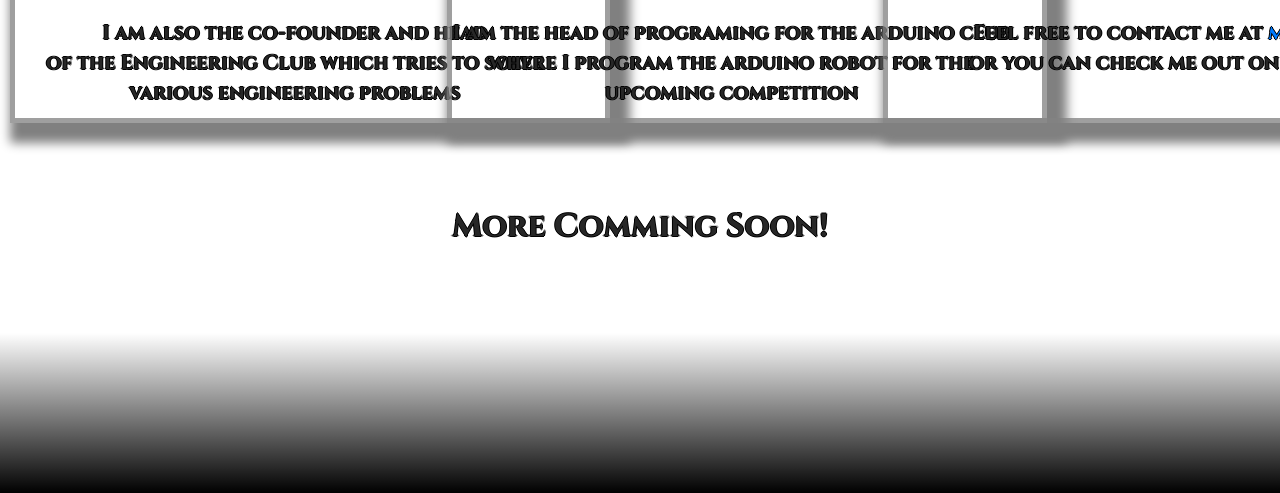
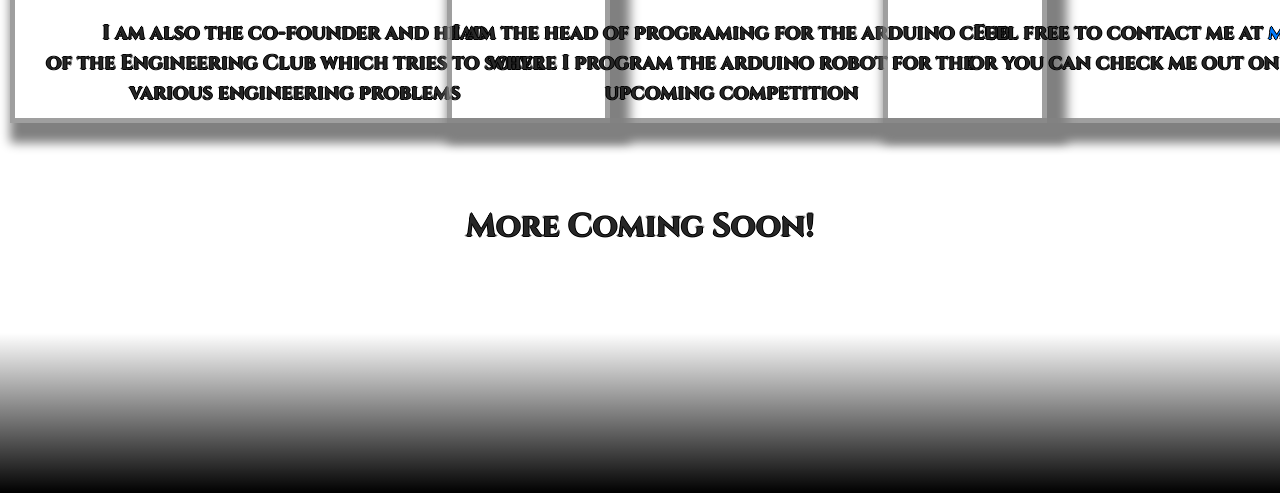
Before and after one commit to YoussefZayed/Portfolio, a plain HTML site: page index.html in a window 1280 px wide. Shown: the part 1442-1935 px from the top of the page. Drawn offline with Linux system fonts and the light colour scheme.

Commit message:
Update index.html

```diff
--- a/index.html
+++ b/index.html
@@ -77,7 +77,7 @@
         </div>
     </div>
     <div class=" row bottom">
-            <div class="subheading center align-text-bottom col-12">More Comming Soon!</div>
+            <div class="subheading center align-text-bottom col-12">More Coming Soon!</div>
     </div>
 
 
```
